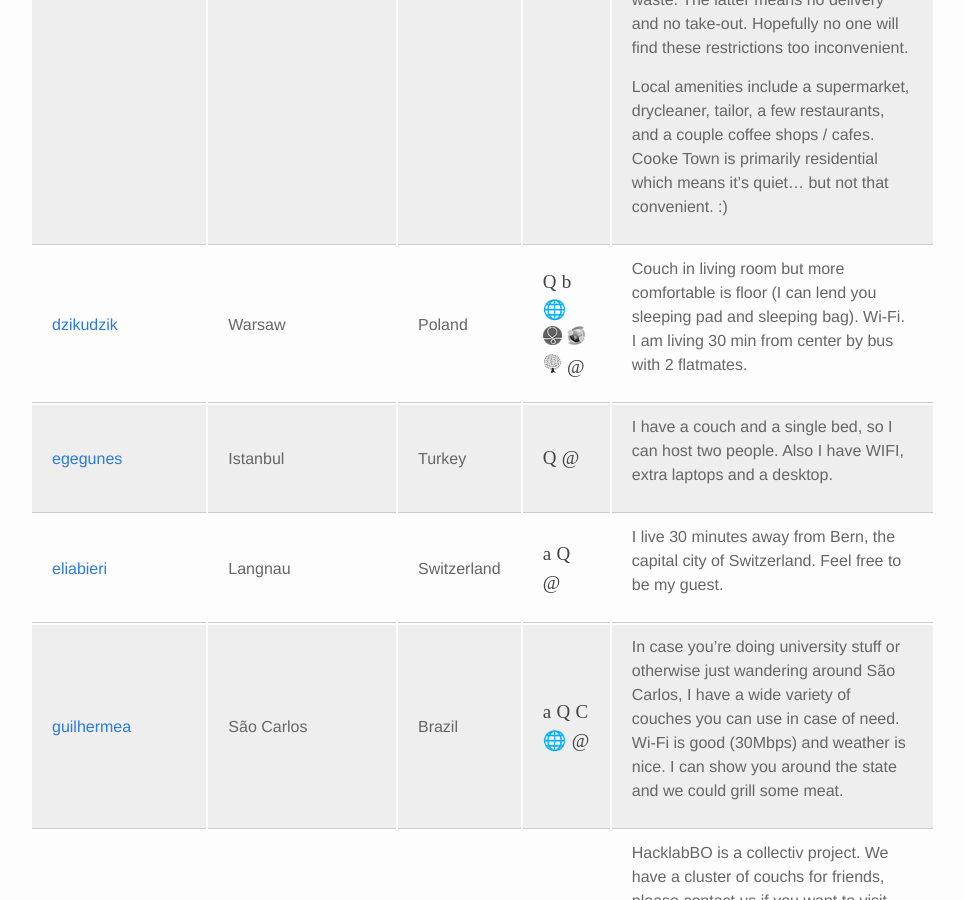
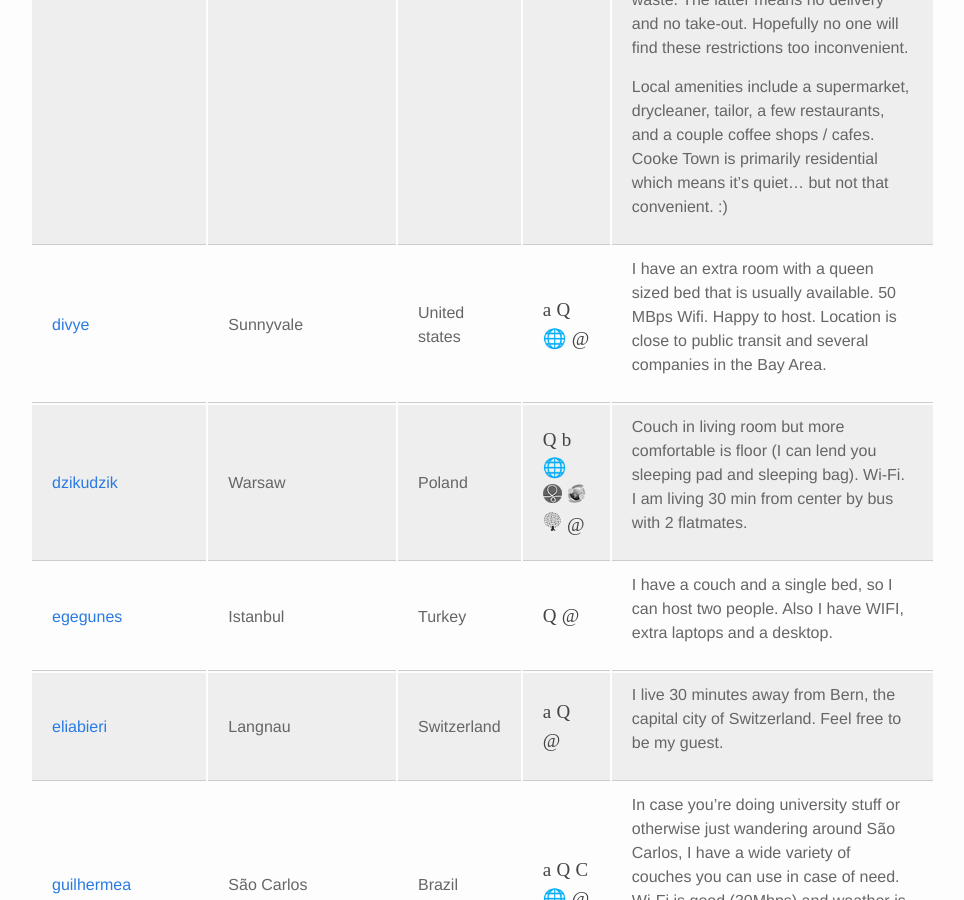
Before and after one commit to hackercouch/hackercouch, a Jekyll site: the page built from index.html, in a window 1280 px wide and 900 px high, scrolled down 3896 px. Shown: the whole window, without its empty margins (240-1204 px from the left). Built offline with Jekyll 4.4.1, drawn with Linux system fonts in a browser that asks for light colours; some web fonts are replaced; some of the changed text lies outside the part shown.

Commit message:
Add an entry for divye.
Also fixes build by removing a broken website for strfry.

```diff
--- /dev/null
+++ b/_couches/divye.md
@@ -0,0 +1,13 @@
+---
+name: Divye Kapoor
+github: divyekapoor
+twitter: divyekapoor
+email: divyekapoor@gmail.com
+website: http://divye.in
+city: Sunnyvale
+country: US
+---
+
+I have an extra room with a queen sized bed that is usually available.
+50 MBps Wifi. Happy to host. Location is close to public transit and
+several companies in the Bay Area.
```
Also changed, not shown: _couches/strfry.md (+0 -1 lines).
